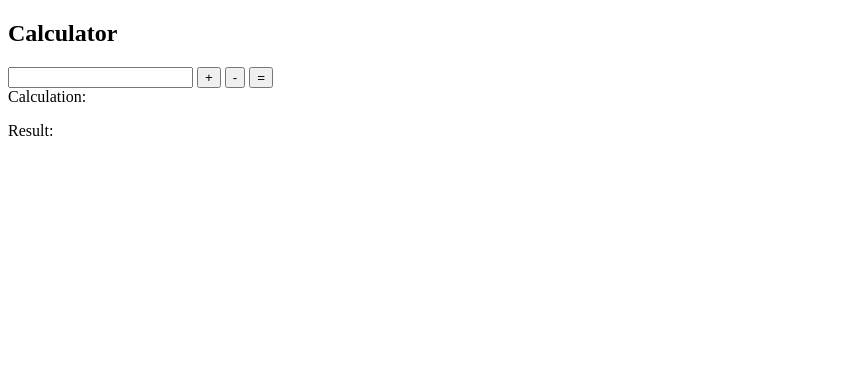
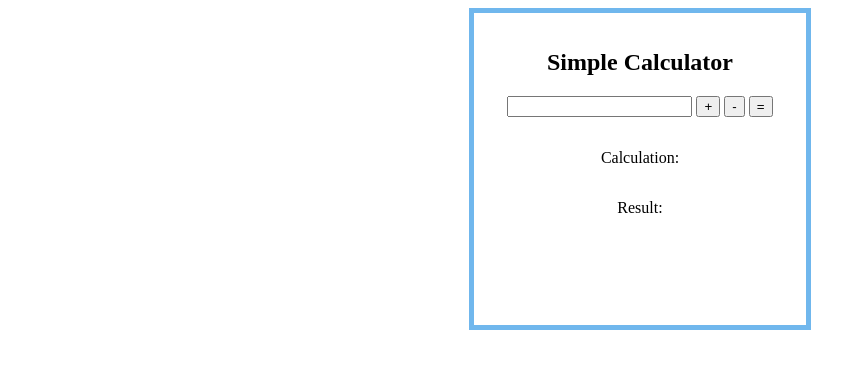
Before and after one commit to Vasiliki83/miniraknare.js2, a plain HTML site: page index.html in a window 1280 px wide. Shown: the whole page, without its empty margins (0-866 px from the left). Drawn offline with nearby package versions, Linux system fonts and the light colour scheme.

Commit message:
fixat lite med css

```diff
--- a/index.html
+++ b/index.html
@@ -12,7 +12,7 @@
 
 
     <div class="calculator">
-        <h2> Calculator</h2>
+        <h2> Simple Calculator</h2>
 
         <input id="inputNumber" class="restricted" type= "numbers" value="">
 
@@ -20,16 +20,16 @@
          <button id="minus">-</button>
          <button id="sum">=</button>
 
-    </div>
 
-   <!---- <ul id="list"> skall fyllas i</ul>    ---->
+         <div class="calc">Calculation:
+             <p id="calculation"></p>
+         </div>
+            <div class="calc"> Result:
+                <p id="result"></p>
+            </div>
+        </div>
 
-    <span>Calculation:
-        <p id="calculation"></p>
-    </span>
-    <span> Result:
-        <p id="result"></p>
-    </span>
+
     <script src="https://cdnjs.cloudflare.com/ajax/libs/jquery/3.6.0/jquery.min.js"></script>
     <script src="script.js"></script>
     </body>
--- a/style.css
+++ b/style.css
@@ -0,0 +1,17 @@
+body {
+    text-align: center;
+}
+
+.calculator {
+    height: 280px;
+    width: 300px;
+    margin: auto;
+    border: 5px solid rgba(2, 128, 223, 0.564);
+    padding: 1rem;
+
+}
+
+.calc {
+    margin-top: 2rem;
+    margin-bottom: 2rem;
+}
```
